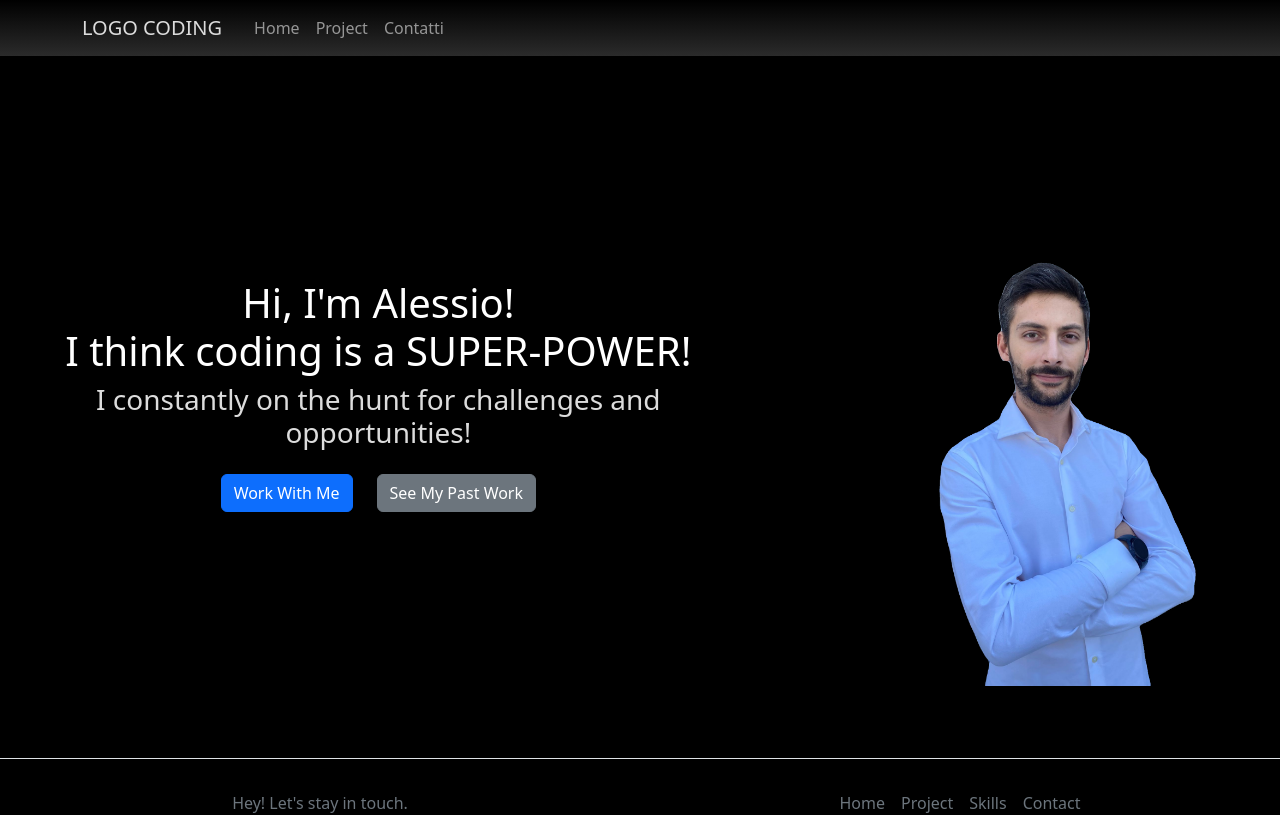
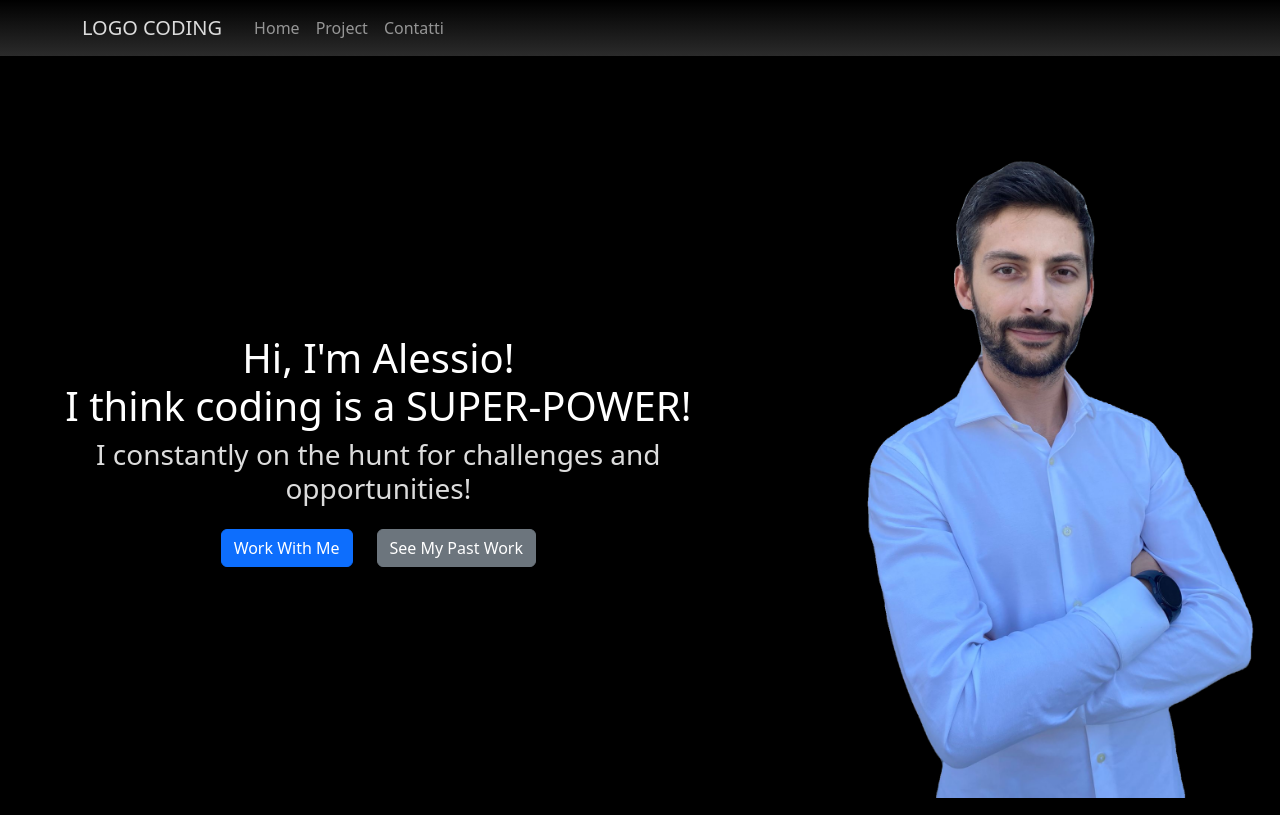
Before and after one commit to ToniBlaze/portfolio, a React (Create React App) app: page / in a window 1280 px wide. Shown: the top 815 px of the page. Built offline with nearby package versions, Linux system fonts and the light colour scheme.

Commit message:
add class photo

```diff
--- a/src/components/HomePageComponents/About.js
+++ b/src/components/HomePageComponents/About.js
@@ -27,7 +27,7 @@ export default function About() {
         </div>
       </div>
       <div className="col-4 mt-4">
-        <Image className="w-100 rounded" alt="hero" src={AleImg} />
+        <Image id="ale-photo"className="w-100 rounded-5 rounded-top-0" alt="hero" src={AleImg} />
       </div>
     </Col>
   );
```
Also changed, not shown: src/App.css (line endings or trailing spaces), src/assets/alessio.png.
